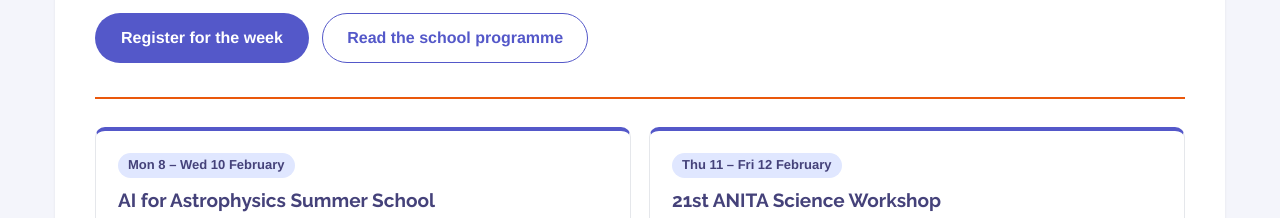
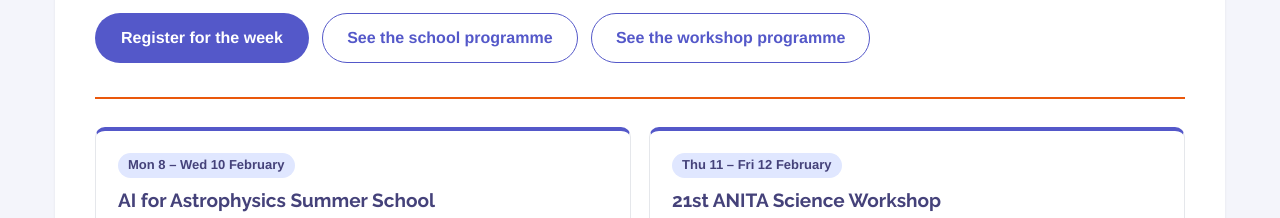
Before and after one commit to asa-anita/workshop2027, a plain HTML site: page index.html in a window 1280 px wide. Shown: the part 567-785 px from the top of the page. Drawn offline with nearby package versions, Linux system fonts and the light colour scheme.

Commit message:
Add workshop programme button to home page
Give the workshop the same prominence as the school in the home page's
call-to-action buttons, and make the button wording consistent.

Changed files:
- index.html: rename "Read the school programme" to "See the school
  programme" and add a "See the workshop programme" button linking to
  the Workshop tab (workshop.html).

Co-Authored-By: Claude Opus 5.5 <noreply@anthropic.com>
Claude-Session: https://claude.ai/code/session_01E6Z3ey57HMrutih3xrwSnA

```diff
--- a/index.html
+++ b/index.html
@@ -35,7 +35,9 @@
         <p>
             <a class="btn-cta" href="registration.html">Register for the week</a>
             &nbsp;
-            <a class="btn-ghost" href="school.html">Read the school programme</a>
+            <a class="btn-ghost" href="school.html">See the school programme</a>
+            &nbsp;
+            <a class="btn-ghost" href="workshop.html">See the workshop programme</a>
         </p>
     </div>
 
```
